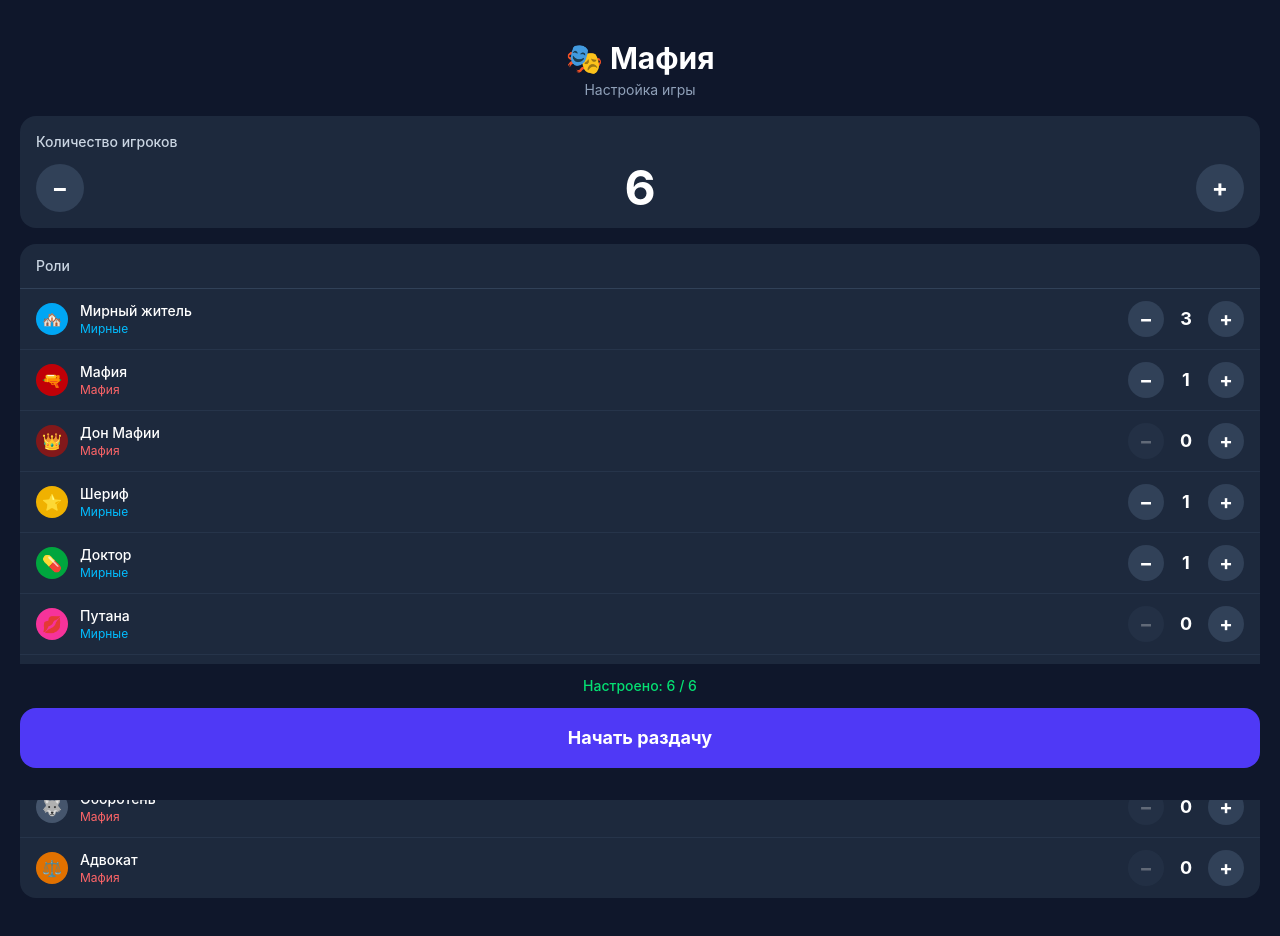
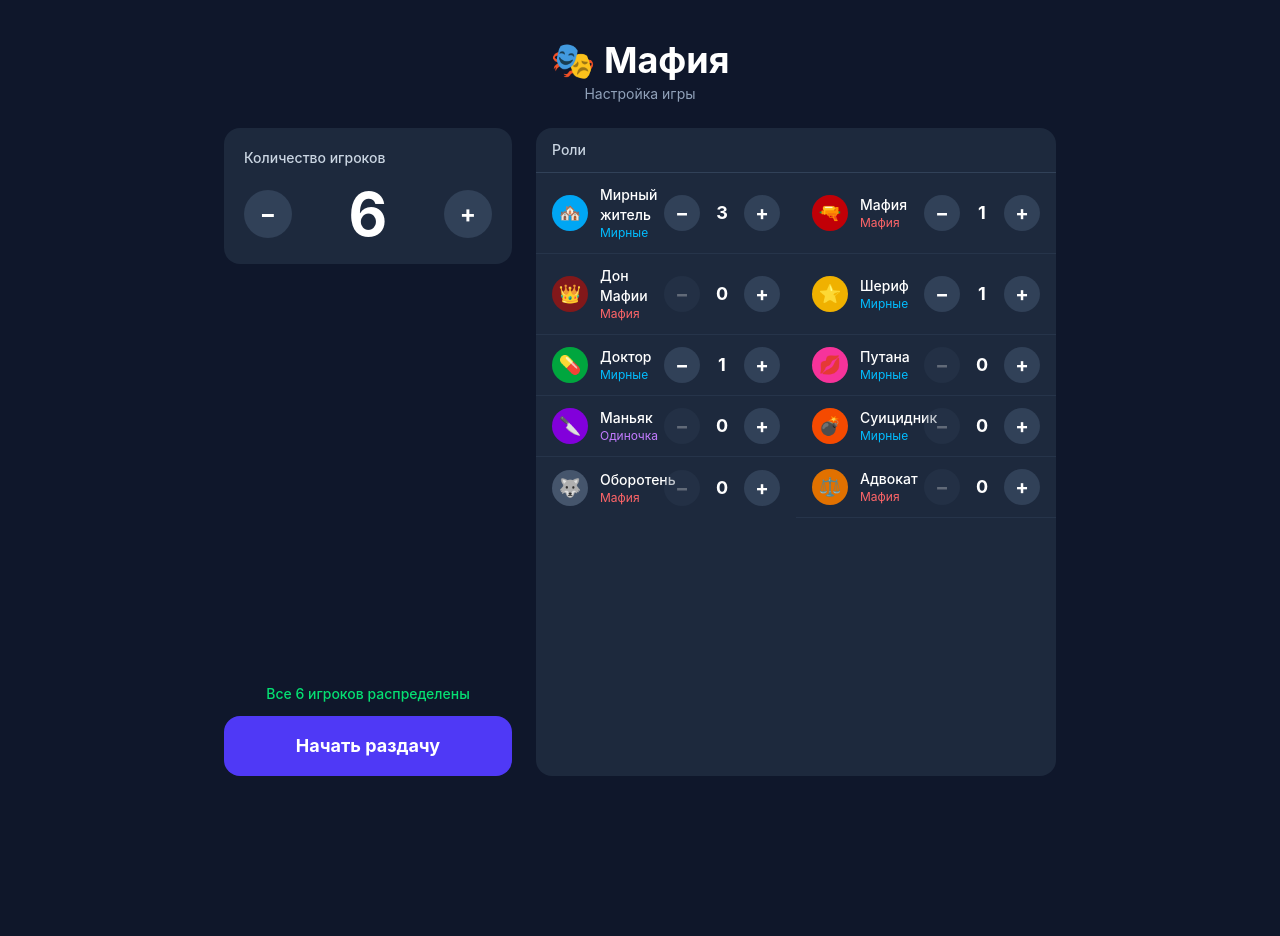
Before and after one commit to dimonb/mafia, a React (Vite) app: page / in a window 1280 px wide. Shown: the top 936 px of the page. After the commit the page ends 800 px from the top, so only its background shows below. Built offline with nearby package versions, Linux system fonts and the light colour scheme.

Commit message:
Desktop layout: two-column setup/game, wider card, sidebar stats, hover states

```diff
--- a/src/components/RoleCard.tsx
+++ b/src/components/RoleCard.tsx
@@ -10,7 +10,7 @@ export default function RoleCard({ roleId, revealed }: RoleCardProps) {
   const role = ROLE_DEFINITIONS[roleId];
 
   return (
-    <div className="card-container w-full" style={{ height: '320px' }}>
+    <div className="card-container w-full" style={{ height: 'clamp(320px, 45vw, 400px)' }}>
       <div className={`card-inner ${revealed ? 'flipped' : ''}`}>
         {/* Back */}
         <div className="card-face card-back flex flex-col items-center justify-center gap-3">
--- a/src/screens/DealingScreen.tsx
+++ b/src/screens/DealingScreen.tsx
@@ -18,49 +18,39 @@ export default function DealingScreen() {
         wakeLock = lock;
       }).catch(() => {});
     }
-    return () => {
-      wakeLock?.release();
-    };
+    return () => { wakeLock?.release(); };
   }, []);
 
-  const handleReveal = useCallback(() => {
-    dispatch({ type: 'REVEAL_ROLE' });
-  }, [dispatch]);
+  const handleReveal = useCallback(() => dispatch({ type: 'REVEAL_ROLE' }), [dispatch]);
+  const handleHide = useCallback(() => dispatch({ type: 'HIDE_AND_ADVANCE' }), [dispatch]);
+  const handleStartGame = useCallback(() => dispatch({ type: 'START_GAME' }), [dispatch]);
 
-  const handleHide = useCallback(() => {
-    dispatch({ type: 'HIDE_AND_ADVANCE' });
-  }, [dispatch]);
-
-  const handleStartGame = useCallback(() => {
-    dispatch({ type: 'START_GAME' });
-  }, [dispatch]);
-
-  // All players have received roles
   if (allDealt) {
     return (
-      <div className="min-h-screen bg-slate-950 flex flex-col items-center justify-center p-6 gap-8">
-        <div className="text-6xl">✅</div>
-        <div className="text-white text-2xl font-bold text-center">Все роли розданы!</div>
-        <div className="text-slate-400 text-center">
+      <div className="min-h-screen bg-slate-950 flex flex-col items-center justify-center p-6 gap-6">
+        <div className="text-7xl">✅</div>
+        <div className="text-white text-2xl md:text-3xl font-bold text-center">Все роли розданы!</div>
+        <div className="text-slate-400 text-center max-w-sm">
           Каждый знает свою роль. Можно начинать игру.
         </div>
+        <div className="flex flex-col gap-3 w-full max-w-xs mt-2">
           <button
             onClick={handleStartGame}
-          className="w-full max-w-xs py-4 rounded-2xl text-white text-lg font-bold bg-indigo-600 active:bg-indigo-500"
+            className="w-full py-4 rounded-2xl text-white text-lg font-bold bg-indigo-600 hover:bg-indigo-500 active:bg-indigo-500 transition-colors"
           >
             Начать игру
           </button>
           <button
             onClick={() => dispatch({ type: 'RESET_GAME' })}
-          className="text-slate-500 text-sm"
+            className="text-slate-500 hover:text-slate-400 text-sm text-center transition-colors py-2"
           >
             Вернуться к настройке
           </button>
         </div>
+      </div>
     );
   }
 
-  // Lock screen between players
   if (!isRevealing) {
     return (
       <LockScreen
@@ -71,25 +61,32 @@ export default function DealingScreen() {
     );
   }
 
-  // Reveal screen — hold to see role
   return (
     <div className="min-h-screen bg-slate-950 flex flex-col items-center justify-between p-6 no-select">
-      <div className="w-full flex justify-between items-center pt-4">
+      <div className="w-full max-w-sm flex justify-between items-center pt-4">
         <div className="text-slate-500 text-sm">Игрок {currentDealingIndex + 1}</div>
+        <div className="flex gap-1.5">
+          {Array.from({ length: playerCount }).map((_, i) => (
+            <div
+              key={i}
+              className={`w-2 h-2 rounded-full transition-colors ${i < currentDealingIndex ? 'bg-indigo-500' : i === currentDealingIndex ? 'bg-white' : 'bg-slate-700'}`}
+            />
+          ))}
+        </div>
         <div className="text-slate-500 text-sm">{currentDealingIndex + 1} / {playerCount}</div>
       </div>
 
-      <div className="w-full max-w-xs">
+      <div className="w-full max-w-sm md:max-w-md">
         <RoleCard roleId={currentPlayer.roleId} revealed={isRevealing} />
       </div>
 
-      <div className="w-full max-w-xs flex flex-col gap-3 pb-4">
-        <div className="text-slate-400 text-xs text-center mb-1">
+      <div className="w-full max-w-sm flex flex-col gap-3 pb-4">
+        <div className="text-slate-400 text-xs text-center">
           Запомните роль и передайте телефон
         </div>
         <button
           onClick={handleHide}
-          className="w-full py-4 rounded-2xl text-white text-base font-bold bg-slate-700 active:bg-slate-600"
+          className="w-full py-4 rounded-2xl text-white text-base font-bold bg-slate-700 hover:bg-slate-600 active:bg-slate-600 transition-colors"
         >
           Скрыть и передать →
         </button>
--- a/src/screens/SetupScreen.tsx
+++ b/src/screens/SetupScreen.tsx
@@ -11,25 +11,30 @@ export default function SetupScreen() {
   return (
     <div className="min-h-screen bg-slate-900 flex flex-col">
       {/* Header */}
-      <div className="px-5 pt-10 pb-4">
-        <div className="text-3xl font-bold text-white text-center">🎭 Мафия</div>
-        <div className="text-slate-400 text-center text-sm mt-1">Настройка игры</div>
-      </div>
+      <header className="px-5 pt-10 pb-6 text-center">
+        <div className="text-4xl font-bold text-white">🎭 Мафия</div>
+        <div className="text-slate-400 text-sm mt-1">Настройка игры</div>
+      </header>
 
+      {/* Main content: single column on mobile, two columns on desktop */}
+      <div className="flex-1 w-full max-w-4xl mx-auto px-4 md:px-8 md:flex md:gap-6 pb-6">
+
+        {/* Left column: player count + start */}
+        <div className="md:w-72 md:shrink-0 md:flex md:flex-col md:gap-4">
           {/* Player count */}
-      <div className="mx-5 bg-slate-800 rounded-2xl p-4 mb-4">
-        <div className="text-slate-300 text-sm mb-3 font-medium">Количество игроков</div>
+          <div className="bg-slate-800 rounded-2xl p-5 mb-4 md:mb-0">
+            <div className="text-slate-300 text-sm mb-4 font-medium">Количество игроков</div>
             <div className="flex items-center justify-between">
               <button
-            className="w-12 h-12 rounded-full bg-slate-700 text-white text-2xl font-bold flex items-center justify-center active:bg-slate-600 disabled:opacity-30"
+                className="w-12 h-12 rounded-full bg-slate-700 text-white text-2xl font-bold flex items-center justify-center active:bg-slate-600 hover:bg-slate-600 disabled:opacity-30 transition-colors"
                 onClick={() => dispatch({ type: 'SET_PLAYER_COUNT', count: state.playerCount - 1 })}
                 disabled={state.playerCount <= 4}
               >
                 −
               </button>
-          <div className="text-5xl font-bold text-white">{state.playerCount}</div>
+              <div className="text-6xl font-bold text-white tabular-nums">{state.playerCount}</div>
               <button
-            className="w-12 h-12 rounded-full bg-slate-700 text-white text-2xl font-bold flex items-center justify-center active:bg-slate-600 disabled:opacity-30"
+                className="w-12 h-12 rounded-full bg-slate-700 text-white text-2xl font-bold flex items-center justify-center active:bg-slate-600 hover:bg-slate-600 disabled:opacity-30 transition-colors"
                 onClick={() => dispatch({ type: 'SET_PLAYER_COUNT', count: state.playerCount + 1 })}
                 disabled={state.playerCount >= 20}
               >
@@ -38,11 +43,29 @@ export default function SetupScreen() {
             </div>
           </div>
 
-      {/* Role list */}
-      <div className="mx-5 bg-slate-800 rounded-2xl overflow-hidden mb-4 flex-1">
+          {/* Start button — visible in left column on desktop, sticky footer on mobile */}
+          <div className="hidden md:block mt-auto">
+            <div className={`text-center text-sm mb-3 font-medium ${isReady ? 'text-green-400' : 'text-red-400'}`}>
+              {isReady
+                ? `Все ${state.playerCount} игроков распределены`
+                : `Настроено: ${total} / ${state.playerCount} (${total < state.playerCount ? `+${state.playerCount - total}` : `−${total - state.playerCount}`})`}
+            </div>
+            <button
+              onClick={() => dispatch({ type: 'START_DEALING' })}
+              disabled={!isReady}
+              className="w-full py-4 rounded-2xl text-white text-lg font-bold bg-indigo-600 hover:bg-indigo-500 active:bg-indigo-500 disabled:opacity-40 disabled:cursor-not-allowed transition-colors"
+            >
+              Начать раздачу
+            </button>
+          </div>
+        </div>
+
+        {/* Right column: role list */}
+        <div className="flex-1 bg-slate-800 rounded-2xl overflow-hidden mb-4 md:mb-0">
           <div className="px-4 py-3 border-b border-slate-700">
             <div className="text-slate-300 text-sm font-medium">Роли</div>
           </div>
+          <div className="md:grid md:grid-cols-2">
             {ALL_ROLE_IDS.map((roleId) => {
               const role = ROLE_DEFINITIONS[roleId];
               const rc = state.roleCounts.find((r) => r.roleId === roleId)!;
@@ -54,9 +77,9 @@ export default function SetupScreen() {
               return (
                 <div
                   key={roleId}
-              className="flex items-center px-4 py-3 border-b border-slate-700/50 last:border-0"
+                  className="flex items-center px-4 py-3 border-b border-slate-700/50 last:border-0 md:last:border-b md:[&:nth-last-child(2)]:border-b-0"
                 >
-              <div className={`w-8 h-8 rounded-full ${role.bgClass} flex items-center justify-center text-base mr-3 shrink-0`}>
+                  <div className={`w-9 h-9 rounded-full ${role.bgClass} flex items-center justify-center text-lg mr-3 shrink-0`}>
                     {role.icon}
                   </div>
                   <div className="flex-1 min-w-0">
@@ -72,9 +95,11 @@ export default function SetupScreen() {
               );
             })}
           </div>
+        </div>
+      </div>
 
-      {/* Footer */}
-      <div className="sticky bottom-0 px-5 pb-8 pt-3 bg-slate-900">
+      {/* Mobile sticky footer */}
+      <div className="md:hidden sticky bottom-0 px-4 pb-8 pt-3 bg-slate-900">
         <div className={`text-center text-sm mb-3 font-medium ${isReady ? 'text-green-400' : 'text-red-400'}`}>
           Настроено: {total} / {state.playerCount}
           {!isReady && ` (${total < state.playerCount ? `добавьте ещё ${state.playerCount - total}` : `уберите ${total - state.playerCount}`})`}
```
Also changed, not shown: src/screens/GameScreen.tsx (+51 -21 lines). Lines whose indentation alone changed are shown as unchanged.
